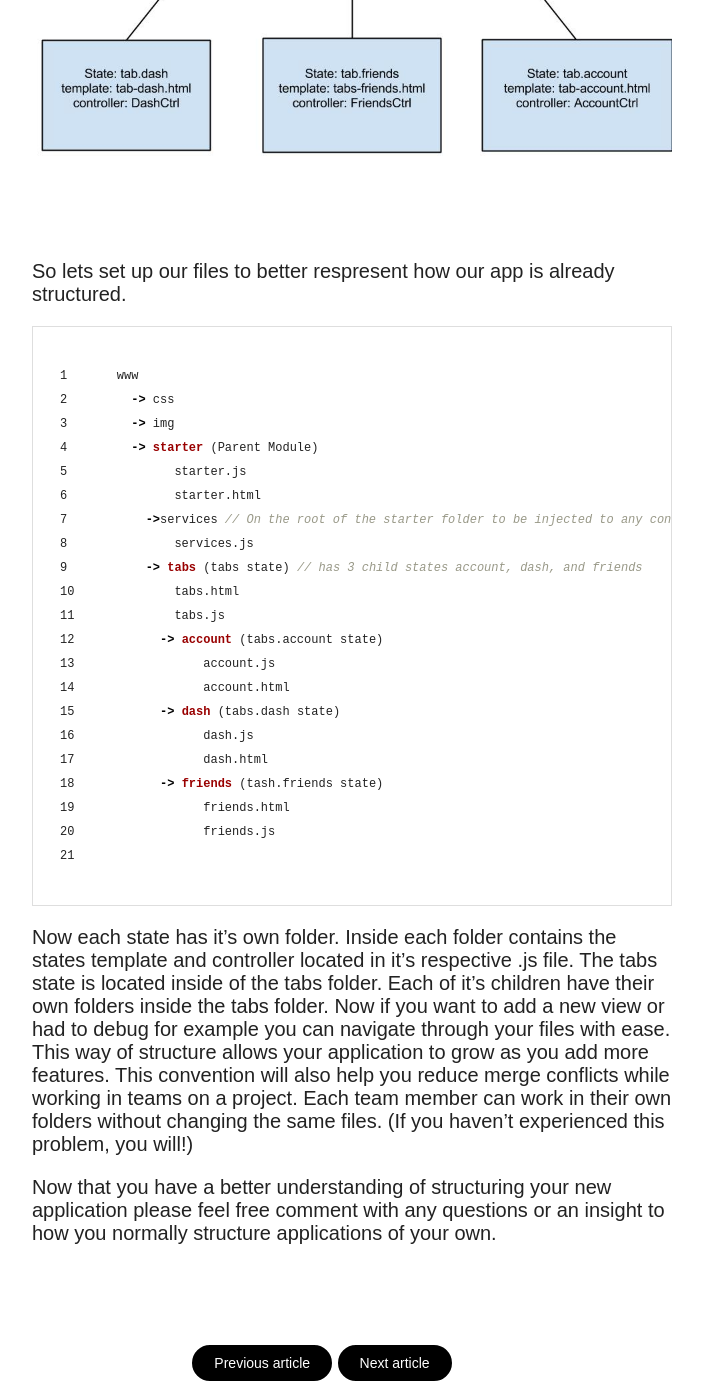
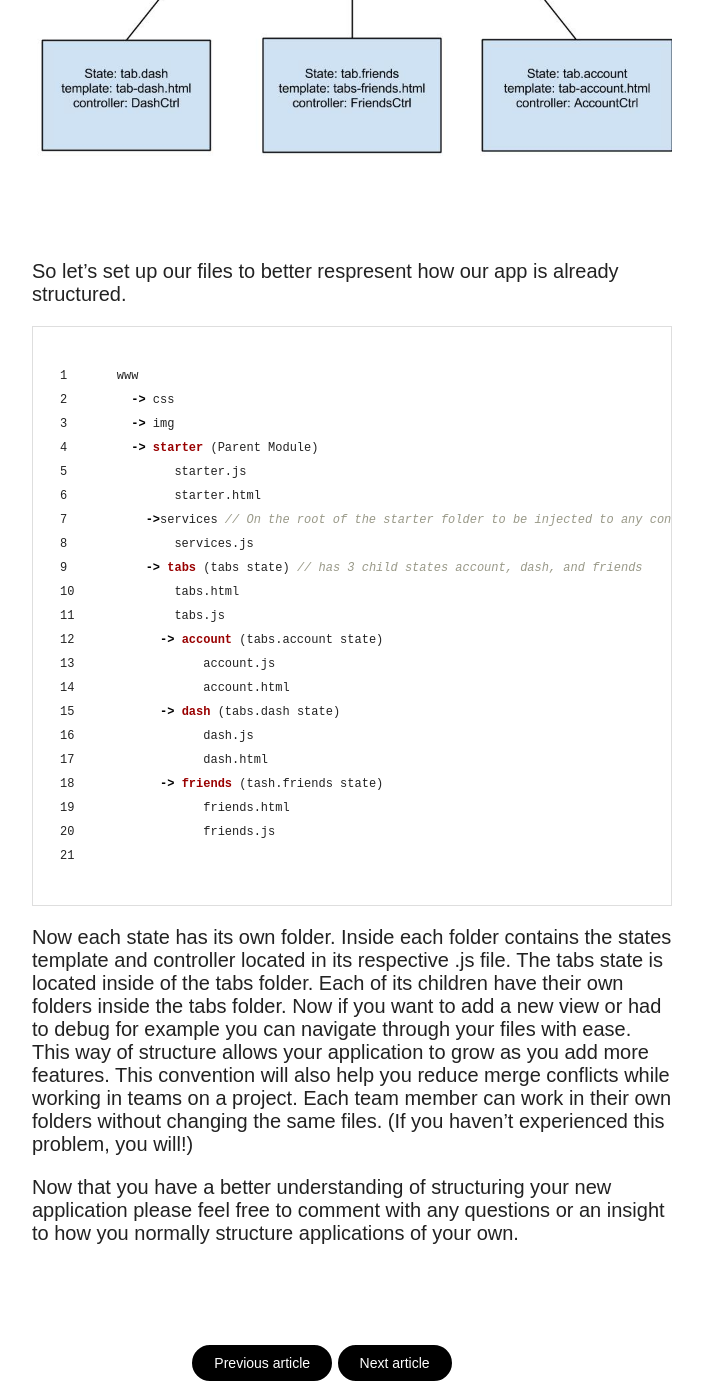
Before and after one commit to maseh87/maseh87.github.io, a Jekyll site: the page built from _posts/2014-07-21-file-structure.md, in a window 1280 px wide and 1400 px high, scrolled down 2479 px. Shown: the whole window, without its empty margins (318-1021 px from the left). Built offline with Jekyll 4.4.1, drawn with Linux system fonts in a browser that asks for light colours; nearby versions of some CDN libraries; comment, search, counter and statistics services are not loaded; some of the changed text lies outside the part shown.

Commit message:
Grammas nitpicking

```diff
--- a/_posts/2014-07-21-file-structure.md
+++ b/_posts/2014-07-21-file-structure.md
@@ -41,7 +41,7 @@ To give you a better understanding here is a visual example of how our Ionic app
   <img src="/images/filestructure.jpg">
 </figure>
 
-So lets set up our files to better respresent how our app is already structured.
+So let's set up our files to better respresent how our app is already structured.
 
 
 {% highlight javascript linenos %} {% raw %} www
@@ -66,6 +66,6 @@ So lets set up our files to better respresent how our app is already structured.
               friends.js
 {% endraw %} {% endhighlight %}
 
-Now each state has it's own folder. Inside each folder contains the states template and controller located in it's respective .js file. The tabs state is located inside of the tabs folder. Each of it's children have their own folders inside the tabs folder. Now if you want to add a new view or had to debug for example you can navigate through your files with ease. This way of structure allows your application to grow as you add more features. This convention will also help you reduce merge conflicts while working in teams on a project. Each team member can work in their own folders without changing the same files. (If you haven't experienced this problem, you will!)
+Now each state has its own folder. Inside each folder contains the states template and controller located in its respective .js file. The tabs state is located inside of the tabs folder. Each of its children have their own folders inside the tabs folder. Now if you want to add a new view or had to debug for example you can navigate through your files with ease. This way of structure allows your application to grow as you add more features. This convention will also help you reduce merge conflicts while working in teams on a project. Each team member can work in their own folders without changing the same files. (If you haven't experienced this problem, you will!)
 
-Now that you have a better understanding of structuring your new application please feel free comment with any questions or an insight to how you normally structure applications of your own.
+Now that you have a better understanding of structuring your new application please feel free to comment with any questions or an insight to how you normally structure applications of your own.
```
Also changed, not shown: other parts of _posts/2014-07-21-file-structure.md (+2 -2 lines).
